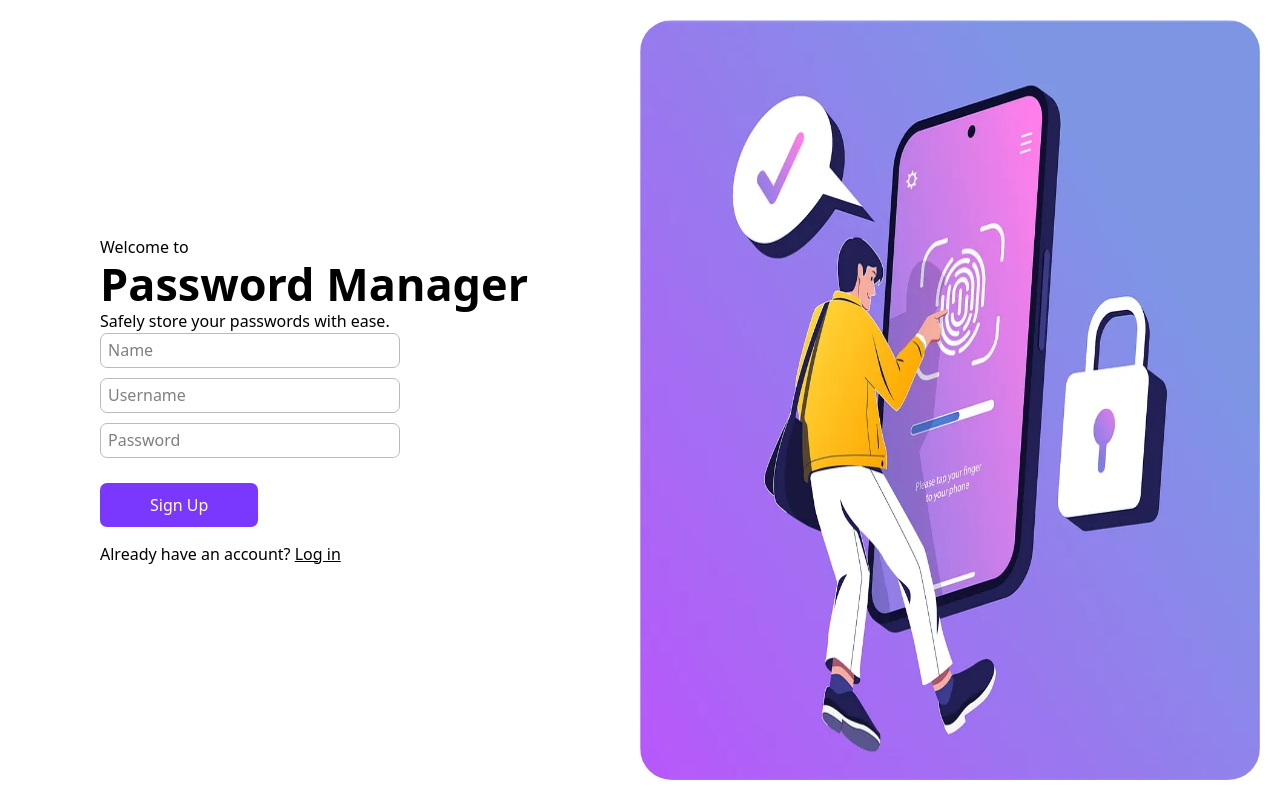
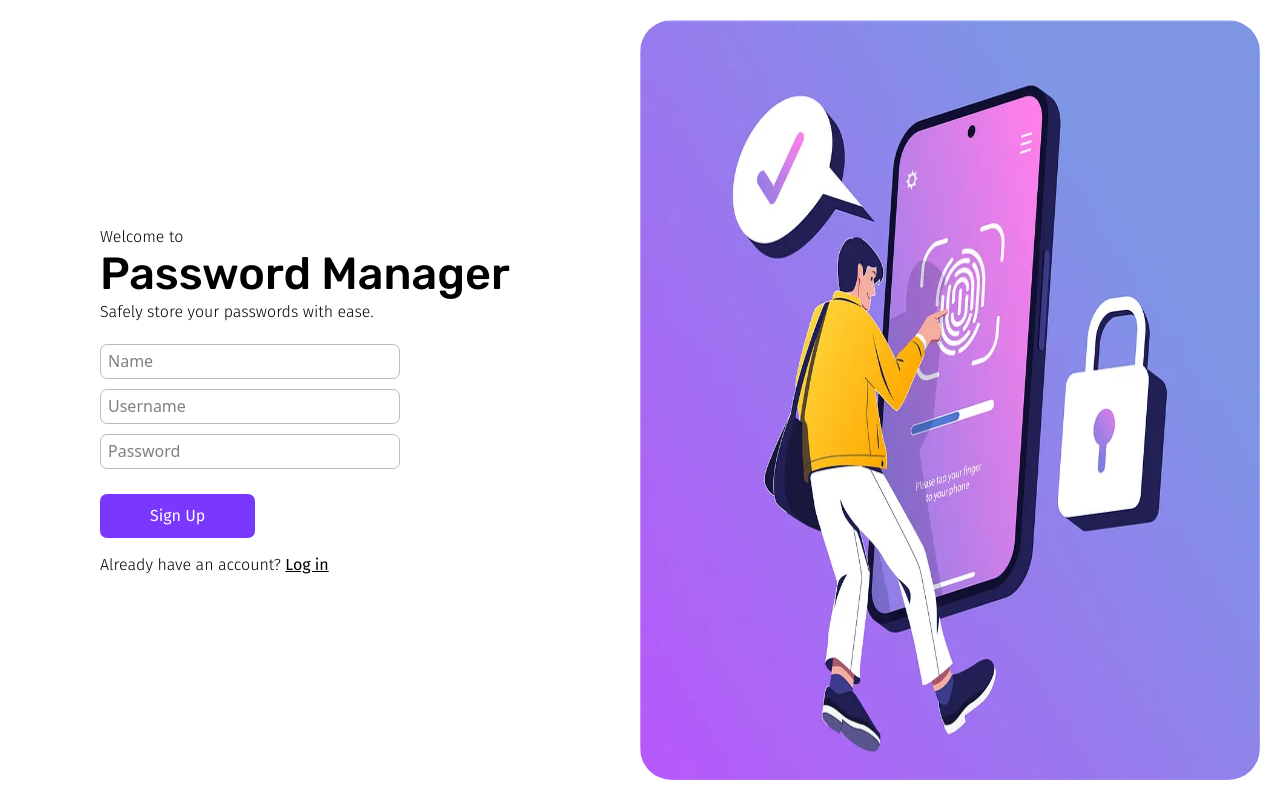
Before and after one commit to GeorgiosDrivas/password-manager, a Next.js app: page /signup in a window 1280 px wide. Built offline with nearby package versions, Linux system fonts and the light colour scheme.

Commit message:
feat: Add fonts

```diff
--- a/src/app/dashboard/page.tsx
+++ b/src/app/dashboard/page.tsx
@@ -14,7 +14,7 @@ export default async function Dashboard({ children }: { children: ReactNode }) {
   return (
     <section id="dashboard" className="grid grid-cols-8 h-screen pt-4">
       <div id="settings-panel" className="col-span-2 ps-3">
-        <h1 className="pb-5 text-xl">{session.user?.name}</h1>
+        <h1 className="pb-5 rubik-head-medium">{session.user?.name}</h1>
         <ul>
           <li>
             <Link href="/dashboard/items">Items</Link>
--- a/src/app/globals.css
+++ b/src/app/globals.css
@@ -1,4 +1,30 @@
 @import "tailwindcss";
+
+.rubik-head-medium {
+  font-family: "Rubik", sans-serif;
+  font-optical-sizing: auto;
+  font-weight: 500;
+  font-style: normal;
+}
+
+.rubik-head-light {
+  font-family: "Rubik", sans-serif;
+  font-optical-sizing: auto;
+  font-weight: 400;
+  font-style: normal;
+}
+
+.fira-sans-light {
+  font-family: "Fira Sans", sans-serif;
+  font-weight: 300;
+  font-style: normal;
+}
+
+.fira-sans-medium {
+  font-family: "Fira Sans", sans-serif;
+  font-weight: 400;
+  font-style: normal;
+}
 
 #login-section {
   padding: 40px 80px;
@@ -39,7 +65,20 @@ input:focus {
 }
 
 #settings-panel ul li {
+  font-size: 17px;
   margin-bottom: 14px;
+  font-family: "Rubik", sans-serif;
+  font-optical-sizing: auto;
+  font-weight: 300;
+  font-style: normal;
+}
+
+#settings-panel ul li a:hover {
+  text-decoration: underline;
+}
+
+#settings-panel h1 {
+  font-size: 25px;
 }
 
 #new-item-form input {
--- a/src/app/layout.tsx
+++ b/src/app/layout.tsx
@@ -10,6 +10,18 @@ export const metadata: Metadata = {
 export default function RootLayout({ children }: { children: ReactNode }) {
   return (
     <html lang="en">
+      <head>
+        <link rel="preconnect" href="https://fonts.googleapis.com" />
+        <link rel="preconnect" href="https://fonts.gstatic.com" />
+        <link
+          href="https://fonts.googleapis.com/css2?family=Rubik:ital,wght@0,300..900;1,300..900&display=swap"
+          rel="stylesheet"
+        ></link>
+        <link
+          href="https://fonts.googleapis.com/css2?family=Fira+Sans:wght@300;400;500;600&display=swap"
+          rel="stylesheet"
+        ></link>
+      </head>
       <body>
         <>{children}</>
       </body>
--- a/src/app/page.tsx
+++ b/src/app/page.tsx
@@ -45,9 +45,11 @@ export default function Login() {
     <AuthLayout>
       <>
         <div>
-          <span>Welcome back to</span>
-          <h1 className="font-bold">Password Manager</h1>
-          <span>Login to manage your passwords.</span>
+          <span className="fira-sans-light">Welcome back to</span>
+          <h1 className="rubik-head-medium">Password Manager</h1>
+          <span className="fira-sans-light">
+            Login to manage your passwords.
+          </span>
         </div>
         <form onSubmit={handleLogin} className="mt-5">
           <div>
@@ -80,13 +82,16 @@ export default function Login() {
               className="w-full"
             />
           </div>
-          <button type="submit" className="cursor-pointer btn-hover">
+          <button
+            type="submit"
+            className="cursor-pointer btn-hover fira-sans-medium"
+          >
             Login
           </button>
         </form>
-        <span>
+        <span className="fira-sans-light">
           Don&apos;t have an account?{" "}
-          <Link href="/signup" className="underline">
+          <Link href="/signup" className="underline fira-sans-medium">
             Sign up for free
           </Link>
         </span>
--- a/src/app/signup/page.tsx
+++ b/src/app/signup/page.tsx
@@ -48,15 +48,18 @@ export default function Signup() {
     <AuthLayout>
       <>
         <div>
-          <span>Welcome to</span>
-          <h1 className="font-bold">Password Manager</h1>
-          <span>Safely store your passwords with ease.</span>
+          <span className="fira-sans-light">Welcome to</span>
+          <h1 className="rubik-head-medium">Password Manager</h1>
+          <span className="fira-sans-light">
+            Safely store your passwords with ease.
+          </span>
         </div>
         <form
           onSubmit={(e) => {
             e.preventDefault();
             handleSignup();
           }}
+          className="mt-5"
         >
           <div>
             <input
@@ -103,13 +106,16 @@ export default function Signup() {
               className="w-full"
             />
           </div>
-          <button type="submit" className="cursor-pointer">
+          <button
+            type="submit"
+            className="cursor-pointer fira-sans-medium btn-hover"
+          >
             Sign Up
           </button>
         </form>
-        <span>
+        <span className="fira-sans-light">
           Already have an account?{" "}
-          <Link href="/" className="underline">
+          <Link href="/" className="underline fira-sans-medium">
             Log in
           </Link>
         </span>
--- a/src/components/EditSelectedItem.tsx
+++ b/src/components/EditSelectedItem.tsx
@@ -48,7 +48,7 @@ export default function EditSelectedItem({ item }: any) {
     <>
       <section id="edit-selected-item">
         <h2
-          className="cursor-pointer"
+          className="cursor-pointer rubik-head-medium"
           onClick={() => setOpenAccordion(!openAccordion)}
         >
           Edit
@@ -100,7 +100,9 @@ export default function EditSelectedItem({ item }: any) {
                 }
               />
             </div>
-            <button className="cursor-pointer btn-hover">Edit item</button>
+            <button className="cursor-pointer btn-hover fira-sans-medium">
+              Edit item
+            </button>
           </form>
         </div>
       </section>
--- a/src/components/ItemsList.tsx
+++ b/src/components/ItemsList.tsx
@@ -12,7 +12,7 @@ export default function ItemsList({ data }: any) {
     <>
       {data && data.length > 0 ? (
         <>
-          <h2>Items</h2>
+          <h2 className="rubik-head-light">Items</h2>
           <div id="items-list" className="mt-8">
             {data.map((item: any) => (
               <div
@@ -29,12 +29,12 @@ export default function ItemsList({ data }: any) {
                     className="me-4"
                   />
                   <div>
-                    <p className="text-lg">{item.title}</p>
+                    <p className="text-lg fira-sans-medium">{item.title}</p>
                     <a
                       href={item.url}
                       title={item.title}
                       target="_blank"
-                      className="underline"
+                      className="fira-sans-light underline"
                     >
                       {item.url}
                     </a>
--- a/src/components/SelectedItem.tsx
+++ b/src/components/SelectedItem.tsx
@@ -45,15 +45,24 @@ export default function SelectedItem({ item, setSelectedItem }: any) {
             height={80}
           />
           <div className="flex flex-col ms-5">
-            <h1 className="text-3xl">{item.title}</h1>
-            <a href={item.url} title={item.title} target="_blank">
+            <h1 className="text-3xl rubik-head-medium">{item.title}</h1>
+            <a
+              href={item.url}
+              title={item.title}
+              target="_blank"
+              className="fira-sans-light underline"
+            >
               {item.url}
             </a>
           </div>
         </div>
         <SelectedItemDetails item={item} />
         <EditSelectedItem item={item} />
-        <button id="delete-item-btn" onClick={handleDelete}>
+        <button
+          id="delete-item-btn"
+          className="fira-sans-medium"
+          onClick={handleDelete}
+        >
           Delete item
         </button>
       </section>
--- a/src/components/SelectedItemDetails.tsx
+++ b/src/components/SelectedItemDetails.tsx
@@ -4,8 +4,14 @@ export default function SelectedItemDetails({ item }: any) {
       <section className="my-5">
         <div>
           <ul>
-            <li>Username: {item.username}</li>
-            <li>Password: {item.password}</li>
+            <li className="fira-sans-medium">
+              Username:{" "}
+              <span className="rubik-head-medium">{item.username}</span>
+            </li>
+            <li className="fira-sans-medium">
+              Password:{" "}
+              <span className="rubik-head-medium">{item.password}</span>
+            </li>
           </ul>
         </div>
       </section>
--- a/src/components/newItem.tsx
+++ b/src/components/newItem.tsx
@@ -39,7 +39,7 @@ export default function NewItem({ userId }: { userId: string }) {
 
   return (
     <>
-      <h2>Add a new Item</h2>
+      <h2 className="rubik-head-light">Add a new item</h2>
       <form onSubmit={handleNewItem} id="new-item-form" className="mt-4">
         <input
           type="text"
@@ -77,7 +77,7 @@ export default function NewItem({ userId }: { userId: string }) {
           }
           required
         />
-        <button type="submit" className="cursor-pointer">
+        <button type="submit" className="cursor-pointer fira-sans-medium">
           Add
         </button>
       </form>
```
